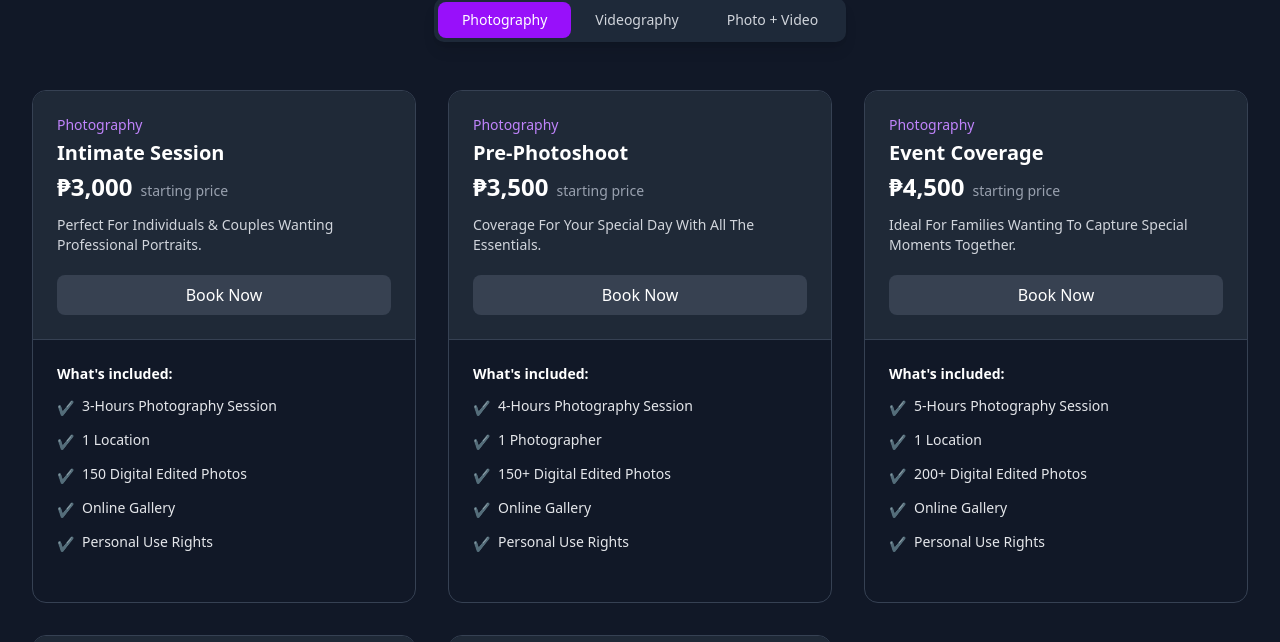
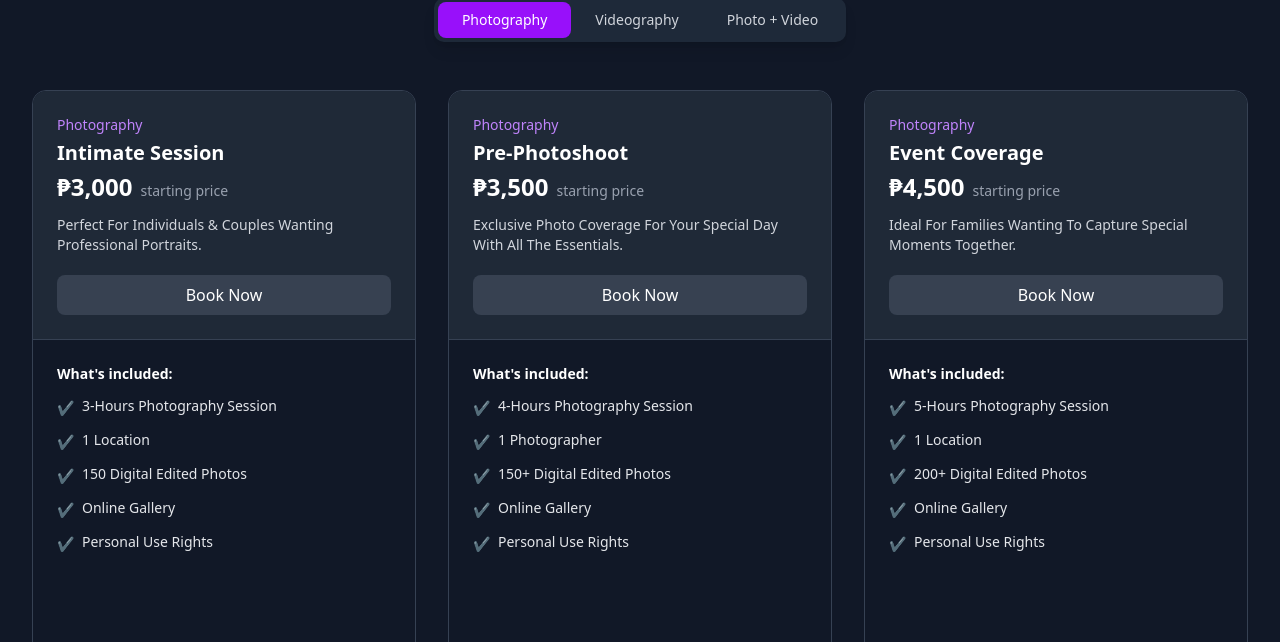
Before and after one commit to aaronersando/LaVisual-Photography-Videography-Booking-System-with-React-Springboot, a React (Vite) app in the folder src/main/resources/static/frontend/: page /packages in a window 1280 px wide. Shown: the part 310-952 px from the top of the page. Built offline with nearby package versions, Linux system fonts and the light colour scheme.

Commit message:
Packages Page, Allignment of packages fixed

```diff
--- a/src/main/resources/static/frontend/src/components/home/PackageCard.jsx
+++ b/src/main/resources/static/frontend/src/components/home/PackageCard.jsx
@@ -2,9 +2,9 @@ import {Link} from "react-router-dom";
 
 function PackageCard({ category, title, price, description, features }) {
   return (
-    <div className="group rounded-xl overflow-hidden border border-gray-700 bg-[#111827] text-white w-full transition-colors duration-300 hover:border-purple-500">
+    <div className="group rounded-xl overflow-hidden border border-gray-700 bg-[#111827] text-white w-full transition-colors duration-300 hover:border-purple-500 flex flex-col" style={{ minHeight: "600px" }}>
       {/* Top section */}
-      <div className="bg-[#1f2937] p-6">
+      <div className="bg-[#1f2937] p-6" style={{ minHeight: "240px" }}>
         <p className="text-sm text-[#C084FC] font-light mb-1">{category}</p>
 
         <h3 className="text-xl font-semibold mb-1">{title}</h3>
@@ -27,7 +27,7 @@ function PackageCard({ category, title, price, description, features }) {
       <div className="h-[1px] bg-gray-700 w-full" />
 
       {/* Bottom section */}
-      <div className="p-6 pb-12 bg-transparent">
+      <div className="p-6 pb-12 bg-transparent flex-grow" style={{ minHeight: "320px" }}>
         <h4 className="text-sm font-semibold mb-3 text-white">What's included:</h4>
         <ul className="space-y-3 text-sm text-gray-200">
           {features?.map((feature, index) => (
--- a/src/main/resources/static/frontend/src/pages/public/Package.jsx
+++ b/src/main/resources/static/frontend/src/pages/public/Package.jsx
@@ -65,7 +65,7 @@ function Package() {
       category: "Photography",
       title: "Pre-Photoshoot",
       price: "3,500",
-      description: "Coverage For Your Special Day With All The Essentials.",
+      description: "Exclusive Photo Coverage For Your Special Day With All The Essentials.",
       features: [
         "4-Hours Photography Session",
         "1 Photographer",
@@ -135,7 +135,7 @@ function Package() {
       category: "Videography",
       title: "Same Day Edit",
       price: "12,000",
-      description: "Professional Video For Your Business & Product",
+      description: "Professional Video Coverage For Your Business & Product",
       features: [
         "6-Hours of Coverage",
         "Edited Video (1-3 Minutes)",
@@ -149,7 +149,7 @@ function Package() {
       category: "Videography",
       title: "Wedding Film",
       price: "15,000",
-      description: "Cinematic Coverage Of Your Wedding Day.",
+      description: "Fully Exclusive Cinematic Coverage Of Your Wedding Day.",
       features: [
         "8-Hours of Coverage",
         "Highlight Film (5-7 Minutes)",
@@ -165,7 +165,7 @@ function Package() {
       category: "Photo + Video",
       title: "Pre-Shoot Combo",
       price: "10,000",
-      description: "Full Photo & Video Coverage For Your Special Event",
+      description: "Full Pre-Shot Photo & Video Coverage Combo For Your Special Event.",
       features: [
         "6-Hours of Coverage",
         "1 Photographer & 1 Videographer",
@@ -179,7 +179,7 @@ function Package() {
       category: "Photo + Video",
       title: "Event Complete",
       price: "13,000",
-      description: "Full Photo & Video Coverage For Your Special Event.",
+      description: "Full Exclusive Photo & Video Coverage For Your Special Event.",
       features: [
         "8-Hours of Coverage",
         "2 Photographers & 1 Videographer",
@@ -193,7 +193,7 @@ function Package() {
       category: "Photo + Video",
       title: "Wedding Complete",
       price: "35,000",
-      description: "The Ultimate Wedding Package With Photo & Video Coverage.",
+      description: "The Ultimate & Complete Wedding Package With Photo & Video Coverage.",
       features: [
         "10-Hours of Coverage",
         "2 Photographers & 2 Videographers",
```
